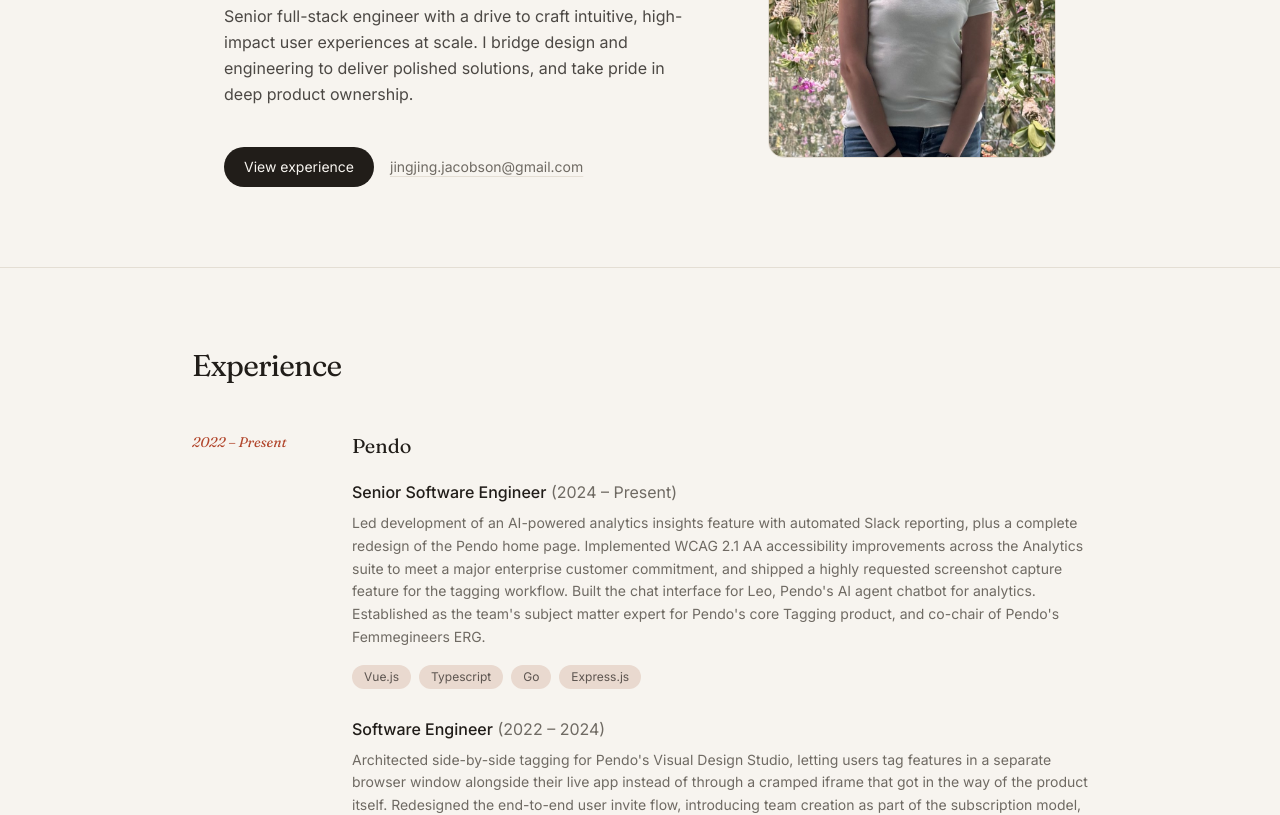
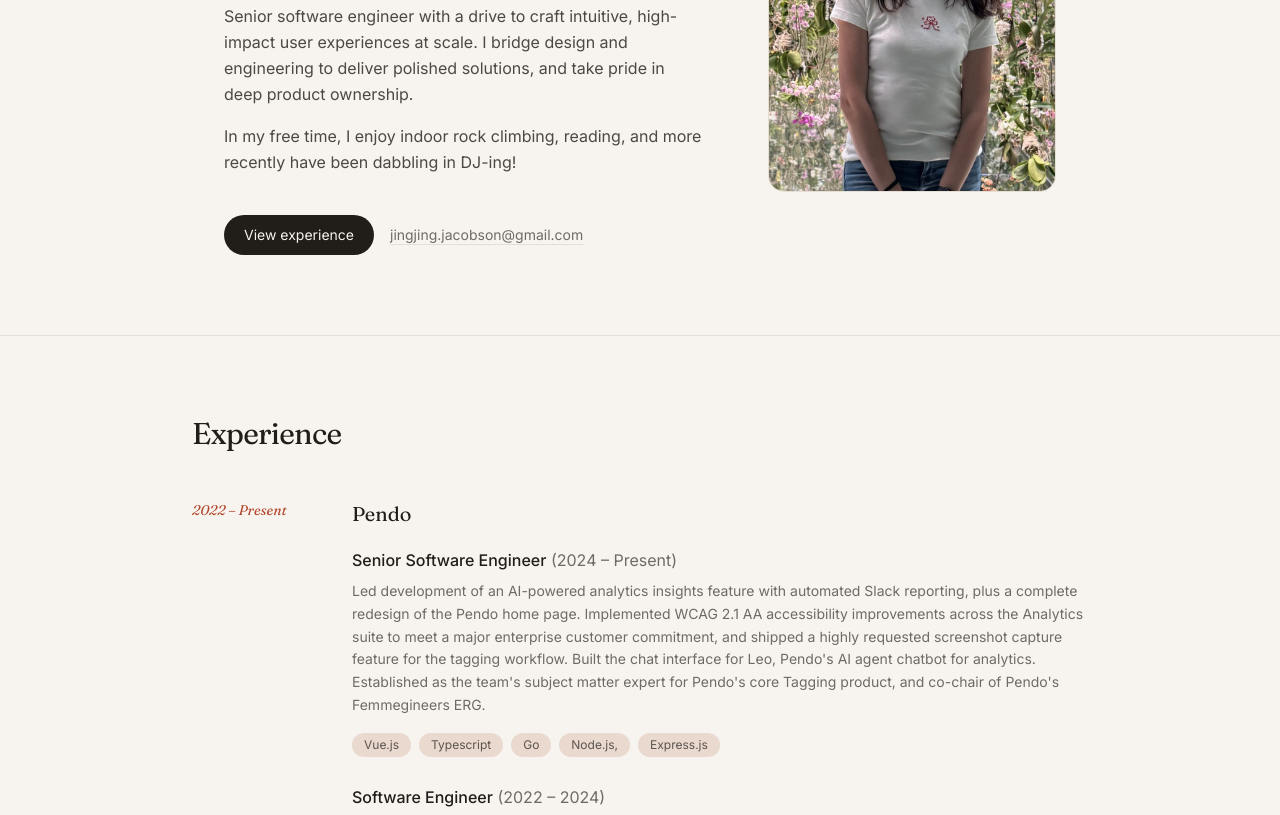
Before and after one commit to jingjing-jacobson/personal-website, a React (Vite) app: page / in a window 1280 px wide. Shown: the part 400-1215 px from the top of the page. Built offline with nearby package versions, Linux system fonts and the light colour scheme.

Commit message:
add some more content, and some design tweaks

```diff
--- a/src/components/Hero.tsx
+++ b/src/components/Hero.tsx
@@ -14,9 +14,11 @@
           {profile.name}
         </h1>
         <p className="mt-4 text-lg text-muted">{profile.title}</p>
-        <p className="mt-8 max-w-xl text-base leading-relaxed text-ink/80">
-          {profile.summary}
-        </p>
+        <div className="mt-8 max-w-xl space-y-4 text-base leading-relaxed text-ink/80">
+          {profile.summary.map((paragraph) => (
+            <p key={paragraph}>{paragraph}</p>
+          ))}
+        </div>
         <div className="mt-10 flex flex-wrap items-center gap-4 text-sm">
           <a
             href="#experience"
--- a/src/components/NavBar.tsx
+++ b/src/components/NavBar.tsx
@@ -10,6 +10,10 @@
       <div className="mx-auto flex max-w-4xl flex-wrap items-center justify-between gap-x-4 gap-y-2 px-6 py-5 sm:px-8">
         <a
           href="/"
+          onClick={(event) => {
+            event.preventDefault();
+            window.scrollTo({ top: 0, behavior: 'smooth' });
+          }}
           className="whitespace-nowrap font-serif text-lg tracking-tight text-ink"
         >
           JingJing Jacobson
--- a/src/data/resume.ts
+++ b/src/data/resume.ts
@@ -5,8 +5,10 @@
   email: 'jingjing.jacobson@gmail.com',
   linkedin: 'https://www.linkedin.com/in/jingjing-jacobson/',
   github: 'https://github.com/jingjing-jacobson',
-  summary:
-    'Senior full-stack engineer with a drive to craft intuitive, high-impact user experiences at scale. I bridge design and engineering to deliver polished solutions, and take pride in deep product ownership.',
+  summary: [
+    'Senior software engineer with a drive to craft intuitive, high-impact user experiences at scale. I bridge design and engineering to deliver polished solutions, and take pride in deep product ownership.',
+    'In my free time, I enjoy indoor rock climbing, reading, and more recently have been dabbling in DJ-ing!',
+  ],
 };
 
 export type Role = {
@@ -30,7 +32,7 @@
         dates: '2024 – Present',
         description:
           "Led development of an AI-powered analytics insights feature with automated Slack reporting, plus a complete redesign of the Pendo home page. Implemented WCAG 2.1 AA accessibility improvements across the Analytics suite to meet a major enterprise customer commitment, and shipped a highly requested screenshot capture feature for the tagging workflow. Built the chat interface for Leo, Pendo's AI agent chatbot for analytics. Established as the team's subject matter expert for Pendo's core Tagging product, and co-chair of Pendo's Femmegineers ERG.",
-        tags: ['Vue.js', 'Typescript', 'Go', 'Express.js'],
+        tags: ['Vue.js', 'Typescript', 'Go', 'Node.js,', 'Express.js'],
       },
       {
         title: 'Software Engineer',
```
